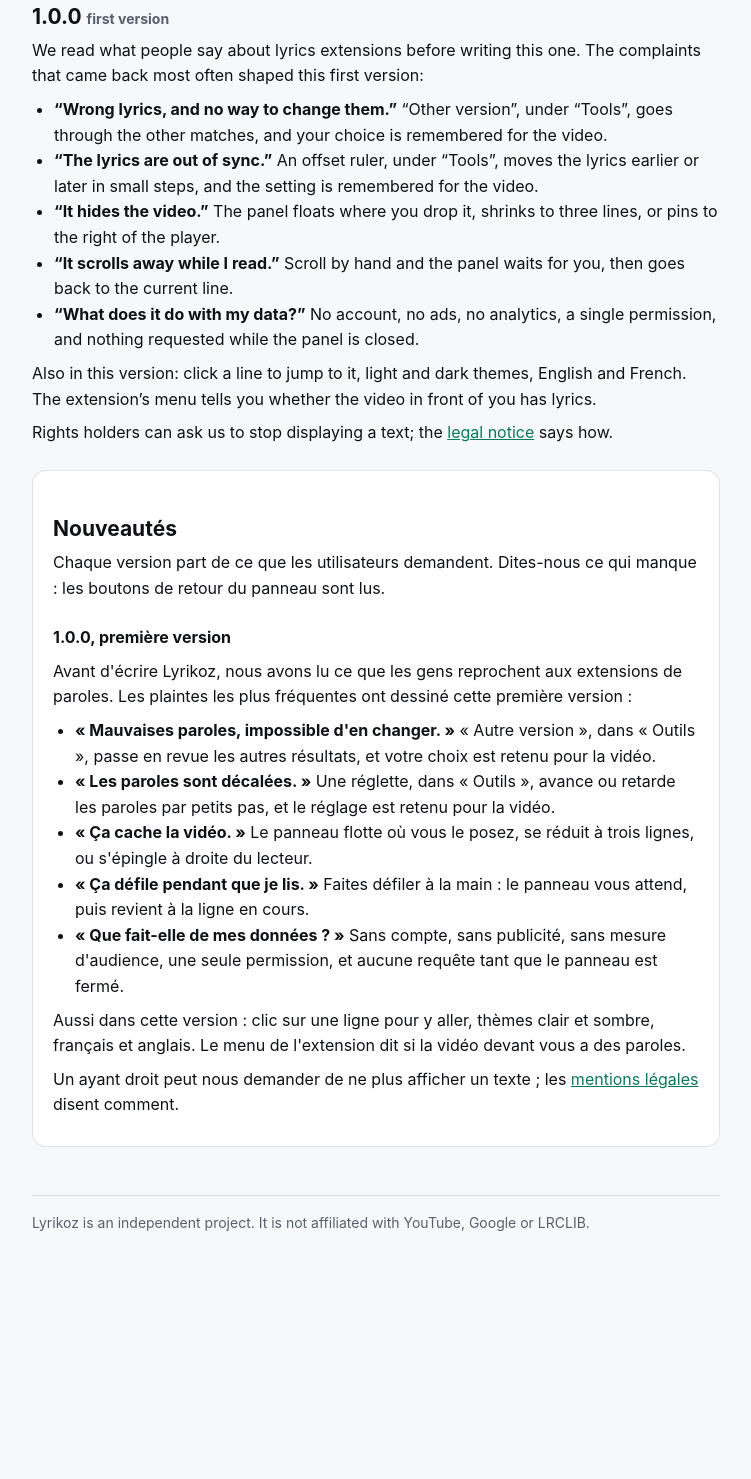
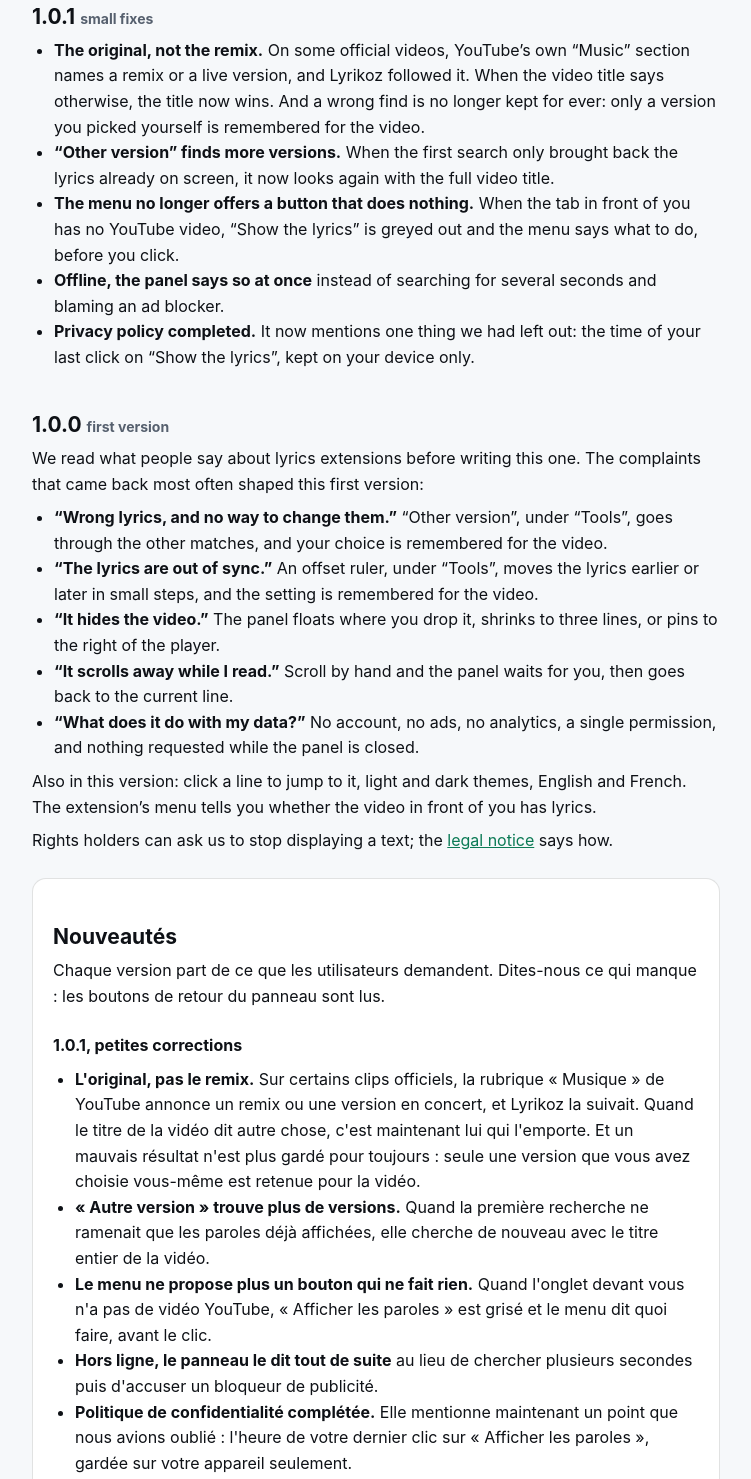
Before and after one commit to creativenetworkai/lyrikoz-site, a plain HTML site: page changelog.html in a window 1280 px wide. Shown: the part 235-1714 px from the top of the page, without its empty margins (264-1015 px from the left). Before the commit the page ends 1533 px from the top, so only its background shows below. Drawn offline with Linux system fonts and the light colour scheme.

Commit message:
Version 1.0.1 : nouveautés et politique de confidentialité datée du 15 novembre

```diff
--- a/changelog.html
+++ b/changelog.html
@@ -24,6 +24,15 @@
     <h1>What’s new</h1>
     <p class="lead">Each version starts from what users ask for. Tell us what is missing: the feedback buttons in the panel are read.</p>
 
+    <h2>1.0.1 <span class="muted">small fixes</span></h2>
+    <ul>
+      <li><strong>The original, not the remix.</strong> On some official videos, YouTube’s own “Music” section names a remix or a live version, and Lyrikoz followed it. When the video title says otherwise, the title now wins. And a wrong find is no longer kept for ever: only a version you picked yourself is remembered for the video.</li>
+      <li><strong>“Other version” finds more versions.</strong> When the first search only brought back the lyrics already on screen, it now looks again with the full video title.</li>
+      <li><strong>The menu no longer offers a button that does nothing.</strong> When the tab in front of you has no YouTube video, “Show the lyrics” is greyed out and the menu says what to do, before you click.</li>
+      <li><strong>Offline, the panel says so at once</strong> instead of searching for several seconds and blaming an ad blocker.</li>
+      <li><strong>Privacy policy completed.</strong> It now mentions one thing we had left out: the time of your last click on “Show the lyrics”, kept on your device only.</li>
+    </ul>
+
     <h2>1.0.0 <span class="muted">first version</span></h2>
     <p>We read what people say about lyrics extensions before writing this one. The complaints that came back most often shaped this first version:</p>
     <ul>
@@ -39,6 +48,15 @@
     <section id="fr" lang="fr" class="card">
       <h2>Nouveautés</h2>
       <p>Chaque version part de ce que les utilisateurs demandent. Dites-nous ce qui manque : les boutons de retour du panneau sont lus.</p>
+
+      <h3>1.0.1, petites corrections</h3>
+      <ul>
+        <li><strong>L'original, pas le remix.</strong> Sur certains clips officiels, la rubrique « Musique » de YouTube annonce un remix ou une version en concert, et Lyrikoz la suivait. Quand le titre de la vidéo dit autre chose, c'est maintenant lui qui l'emporte. Et un mauvais résultat n'est plus gardé pour toujours : seule une version que vous avez choisie vous-même est retenue pour la vidéo.</li>
+        <li><strong>« Autre version » trouve plus de versions.</strong> Quand la première recherche ne ramenait que les paroles déjà affichées, elle cherche de nouveau avec le titre entier de la vidéo.</li>
+        <li><strong>Le menu ne propose plus un bouton qui ne fait rien.</strong> Quand l'onglet devant vous n'a pas de vidéo YouTube, « Afficher les paroles » est grisé et le menu dit quoi faire, avant le clic.</li>
+        <li><strong>Hors ligne, le panneau le dit tout de suite</strong> au lieu de chercher plusieurs secondes puis d'accuser un bloqueur de publicité.</li>
+        <li><strong>Politique de confidentialité complétée.</strong> Elle mentionne maintenant un point que nous avions oublié : l'heure de votre dernier clic sur « Afficher les paroles », gardée sur votre appareil seulement.</li>
+      </ul>
 
       <h3>1.0.0, première version</h3>
       <p>Avant d'écrire Lyrikoz, nous avons lu ce que les gens reprochent aux extensions de paroles. Les plaintes les plus fréquentes ont dessiné cette première version :</p>
```
Also changed, not shown: privacy.html (+6 -4 lines).
